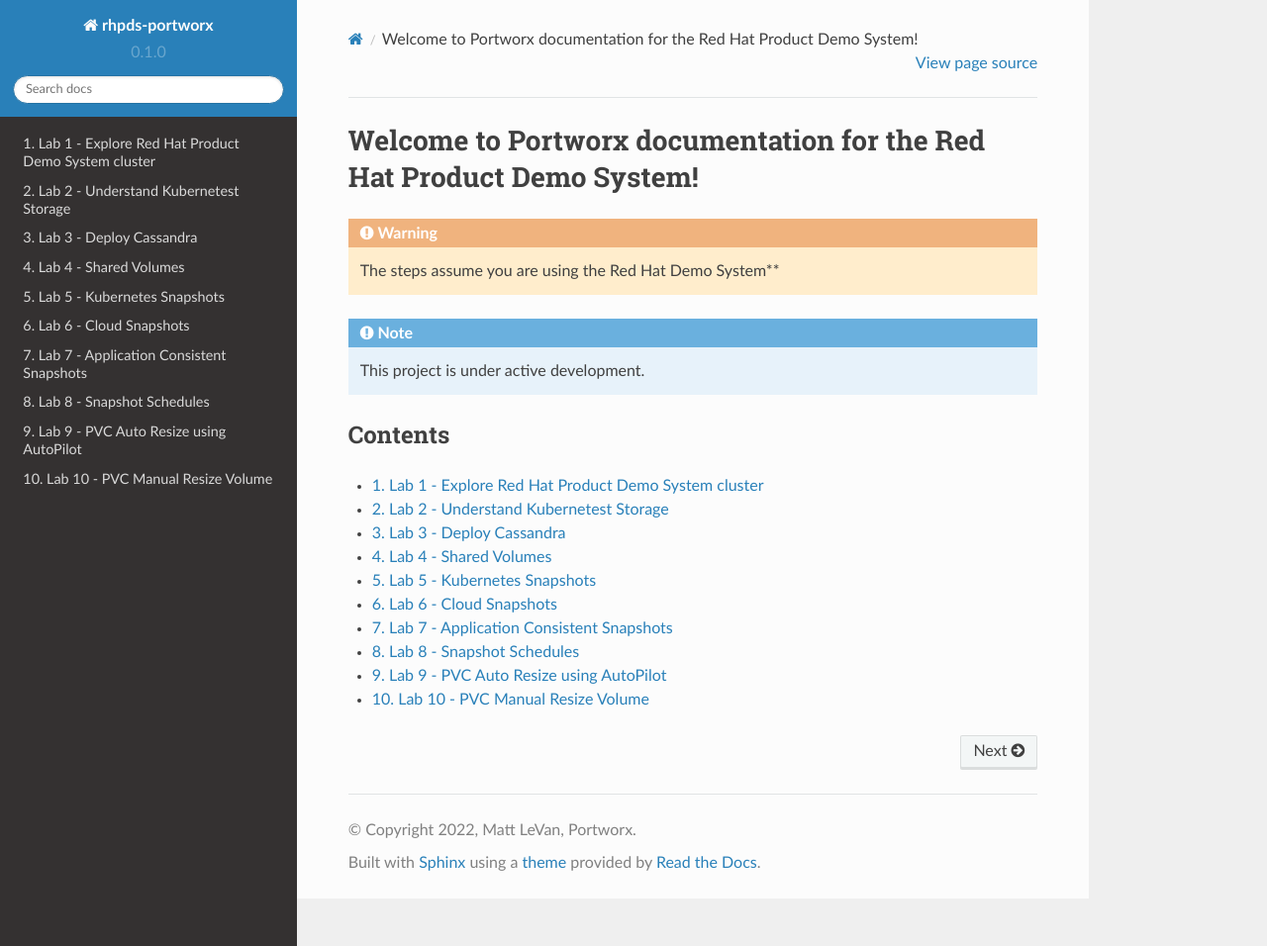
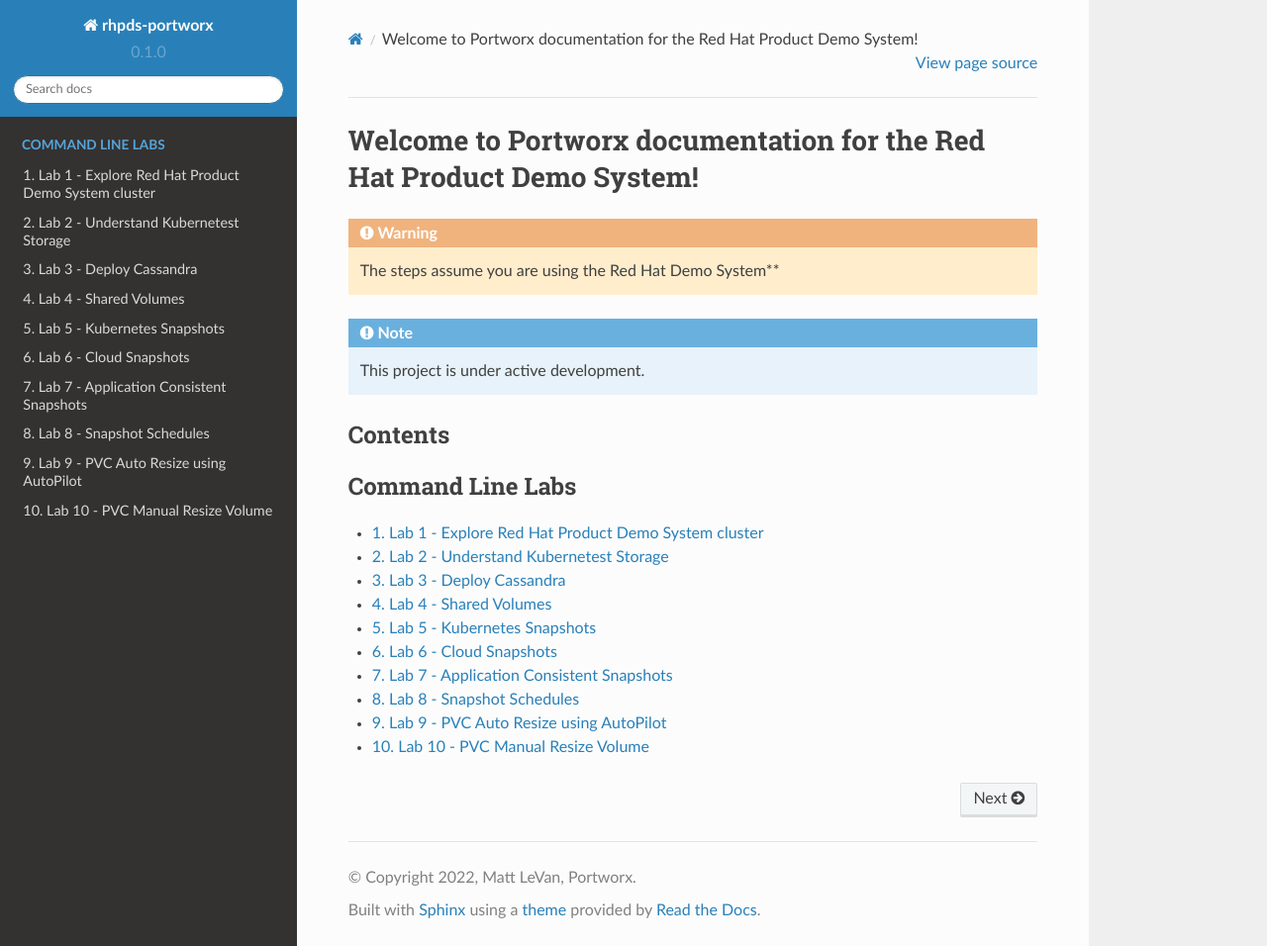
Before and after one commit to rhpds/pxe-rhdp-lab, a Sphinx documentation site: the page built from docs/source/index.rst, in a window 1280 px wide and 956 px high. Shown: the whole window at 99% size. Built offline with Sphinx 7.4.7 and the Read the Docs theme 2.0.0, drawn with Linux system fonts in a browser that asks for light colours.

Commit message:
toctree test

```diff
--- a/docs/source/index.rst
+++ b/docs/source/index.rst
@@ -12,6 +12,7 @@
 --------
 
 .. toctree::
+   :caption: Command Line Labs
    :maxdepth: 1
    :numbered:
    :glob:
```
